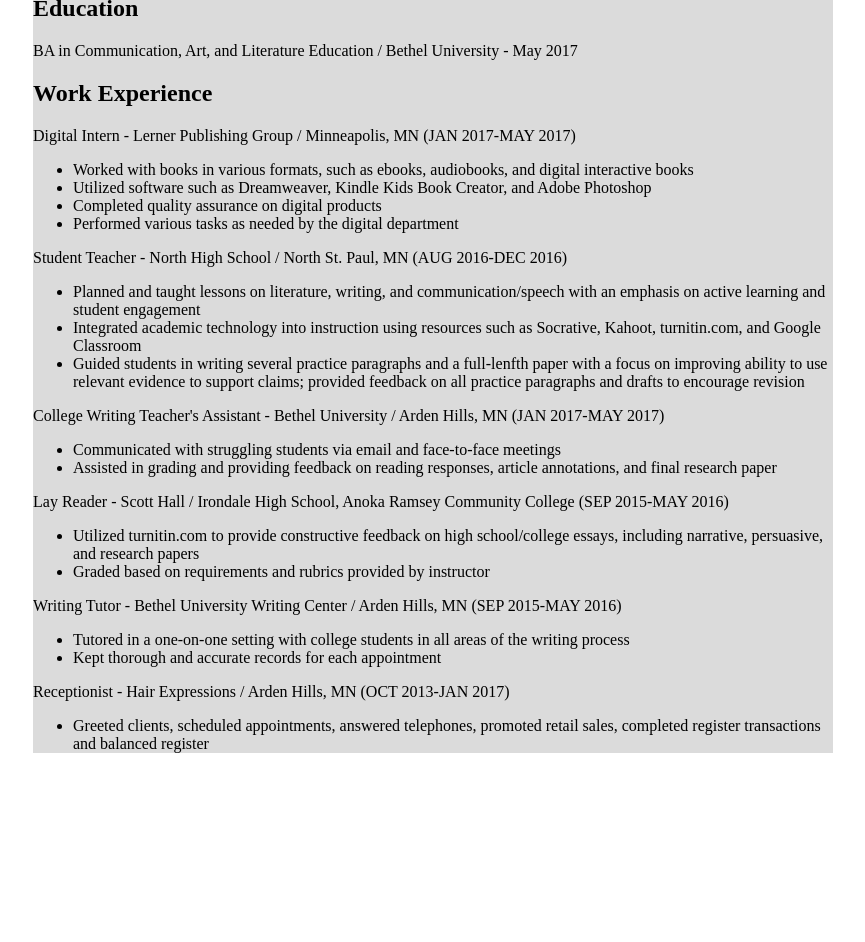
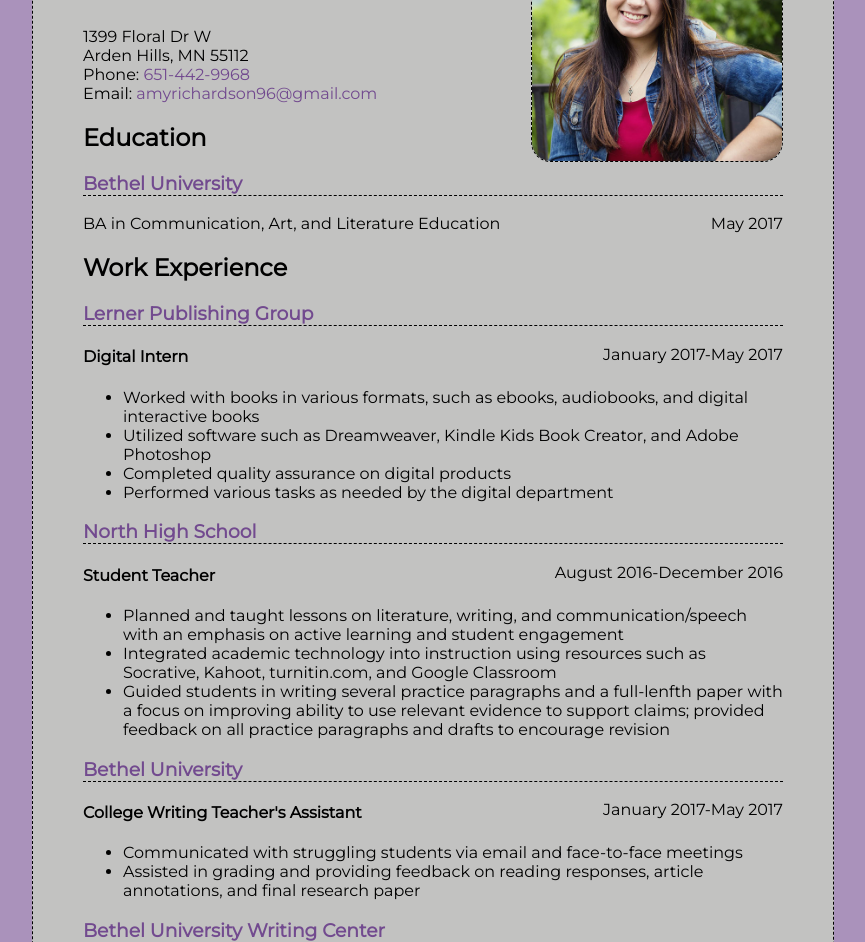
Before and after one commit to amyrichardson/primeResume, a plain HTML site: page index.html in a window 1280 px wide. Shown: the part 159-1101 px from the top of the page, without its empty margins (207-1072 px from the left). Before the commit the page ends 928 px from the top, so only its background shows below. Drawn offline with Linux system fonts and the light colour scheme.

Commit message:
finish styles for resume, add pic

```diff
--- a/index.html
+++ b/index.html
@@ -1,53 +1,90 @@
 <!DOCTYPE html>
 <html>
+
 <head>
   <meta charset="utf-8">
   <title>Amy Richardson's Resume</title>
   <link rel="stylesheet" href="resumeStyles.css">
+  <link href="https://fonts.googleapis.com/css?family=Amatic+SC|Montserrat" rel="stylesheet">
+
 </head>
+
 <body>
   <div id="container">
+    <div id="contact-info">
+      <img src="amyPic.jpg" width="250" alt="Amy">
+      <h1>Amy Richardson</h1>
+      <div id="address">1399 Floral Dr W <br> Arden Hills, MN 55112</div>
+      <div id="phone">Phone: <a href="tel:651-442-9968">651-442-9968</a></div>
+      <div id="email">Email: <a href="mailto:amyrichardson96@gmail.com?subject=Hello!">amyrichardson96@gmail.com</a></div>
+    </div>
 
-    <h1>Amy Richardson</h1>
-    <p>Address: 1399 Floral Dr W, Arden Hills, MN 55112
-      <br>Phone: 651-442-9968
-      <br>Email: amyrichardson96@gmail.com</p>
+    <div id="education-info">
+
       <h2>Education</h2>
-    <p>BA in Communication, Art, and Literature Education / Bethel  University - May 2017</p>
+      <h3 id="school">Bethel University</h3>
+      <div class="school-info">
+        <div class="date">May 2017</div>
+      <div id="degree">BA in Communication, Art, and Literature Education</div>
+    </div>
+    </div>
+
+    <div id="work-info">
+
       <h2>Work Experience</h2>
-    <p class="jobtitle">Digital Intern - Lerner Publishing Group / Minneapolis, MN (JAN 2017-MAY 2017)</p>
+
+      <div class="job-info">
+        <h3 class="workplace">Lerner Publishing Group</h3>
+        <div class="date">January 2017-May 2017</div>
+        <h4 class="jobtitle">Digital Intern</h4>
+      </div>
       <ul>
         <li>Worked with books in various formats, such as ebooks, audiobooks, and digital interactive books</li>
         <li>Utilized software such as Dreamweaver, Kindle Kids Book Creator, and Adobe Photoshop</li>
         <li>Completed quality assurance on digital products</li>
         <li>Performed various tasks as needed by the digital department</li>
       </ul>
-    <p class="jobtitle">Student Teacher - North High School / North St. Paul, MN (AUG 2016-DEC 2016)</p>
+
+      <div class="job-info">
+        <h3 class="workplace">North High School</h3>
+        <div class="date">August 2016-December 2016</div>
+        <h4 class="jobtitle">Student Teacher</h4>
+      </div>
       <ul>
         <li>Planned and taught lessons on literature, writing, and communication/speech with an emphasis on active learning and student engagement</li>
         <li>Integrated academic technology into instruction using resources such as Socrative, Kahoot, turnitin.com, and Google Classroom</li>
         <li>Guided students in writing several practice paragraphs and a full-lenfth paper with a focus on improving ability to use relevant evidence to support claims; provided feedback on all practice paragraphs and drafts to encourage revision</li>
       </ul>
-    <p class="jobtitle">College Writing Teacher's Assistant - Bethel University / Arden Hills, MN (JAN 2017-MAY 2017)</p>
+
+      <div class="job-info">
+        <h3 class="workplace">Bethel University</h3>
+        <div class="date">January 2017-May 2017</div>
+        <h4 class="jobtitle">College Writing Teacher's Assistant</h4>
+      </div>
       <ul>
         <li>Communicated with struggling students via email and face-to-face meetings</li>
         <li>Assisted in grading and providing feedback on reading responses, article annotations, and final research paper</li>
       </ul>
-    <p class="jobtitle">Lay Reader - Scott Hall / Irondale High School, Anoka Ramsey Community College (SEP 2015-MAY 2016)</p>
-    <ul>
-      <li>Utilized turnitin.com to provide constructive feedback on high school/college essays, including narrative, persuasive, and research papers</li>
-      <li>Graded based on requirements and rubrics provided by instructor</li>
-    </ul>
-<p class="jobtitle">Writing Tutor - Bethel University Writing Center / Arden Hills, MN (SEP 2015-MAY 2016)</p>
+
+      <div class="job-info">
+        <h3 class="workplace">Bethel University Writing Center</h3>
+        <div class="date">September 2015-May 2016</div>
+        <h4 class="jobtitle">Writing Tutor</h4>
+      </div>
       <ul>
         <li>Tutored in a one-on-one setting with college students in all areas of the writing process</li>
         <li>Kept thorough and accurate records for each appointment</li>
       </ul>
 
-<p class="jobtitle">Receptionist - Hair Expressions / Arden Hills, MN (OCT 2013-JAN 2017)</p>
+      <div class="job-info">
+        <h3 class="workplace">Hair Expressions</h3>
+        <div class="date">October 2013-January 2017</div>
+        <h4 class="jobtitle">Receptionist</h4>
+      </div>
       <ul>
         <li>Greeted clients, scheduled appointments, answered telephones, promoted retail sales, completed register transactions and balanced register</li>
       </ul>
+    </div>
   </div>
 </body>
 
--- a/resumeStyles.css
+++ b/resumeStyles.css
@@ -1,8 +1,82 @@
 @charset "UTF-8";
 
+html {
+  background-color: rgba(114, 74, 143, 0.6);
+}
+
+
+/*Main Container Styles*/
 #container {
-  background-color: rgb(219, 219, 219);
+  background-color: rgb(194, 194, 193);
   width: 800px;
   margin-left: auto;
   margin-right: auto;
+  font-family: 'Montserrat', sans-serif;
+  border: 1px dashed black;
+  border-radius: 20px;
 }
+
+/*Image Styles*/
+img {
+  float: right;
+  margin: 50px 50px 0px 0px;
+  border: 1px dashed black;
+  border-radius: 20px;
+}
+
+/*Name Header Styles*/
+h1 {
+font-family: 'Amatic SC', cursive;
+font-size: 4em;
+}
+
+/*Contact Styles*/
+#contact-info {
+  padding-top: 10px;
+  padding-left: 50px;
+}
+
+#phone a:link, a:visited {
+  text-decoration: none;
+  color: rgb(114, 74, 143);
+}
+
+#phone a:hover, a:active {
+  text-decoration: none;
+  color: white;
+}
+
+#email a:link, a:visited {
+  text-decoration: none;
+  color: rgb(114, 74, 143);
+}
+
+#email a:hover, a:active {
+  text-decoration: none;
+  color: white;
+}
+
+
+/*Header Styles*/
+
+h3 {
+  border-bottom: 1px dashed black;
+  color: rgb(114, 74, 143);
+}
+/*Education Section Styles*/
+#education-info {
+  padding-left: 50px;
+  padding-right: 50px;
+}
+
+
+/*Work Experience Styles*/
+#work-info {
+  padding-left: 50px;
+  padding-bottom: 10px;
+  padding-right: 50px;
+}
+
+.date {
+  float: right;
+}
```
Also changed, not shown: amyPic.jpg (added). Lines whose indentation alone changed are shown as unchanged.
